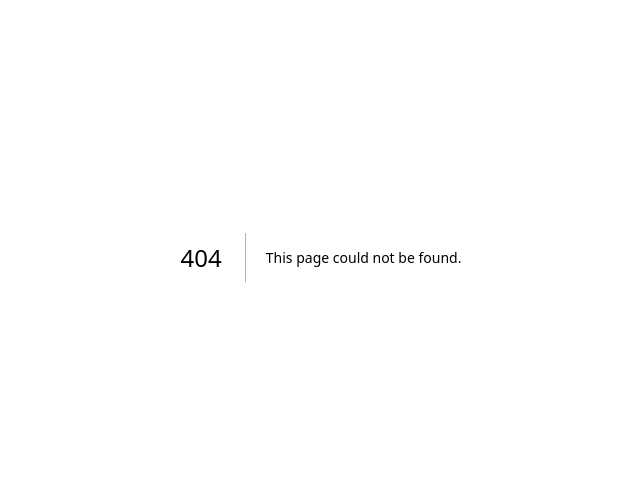
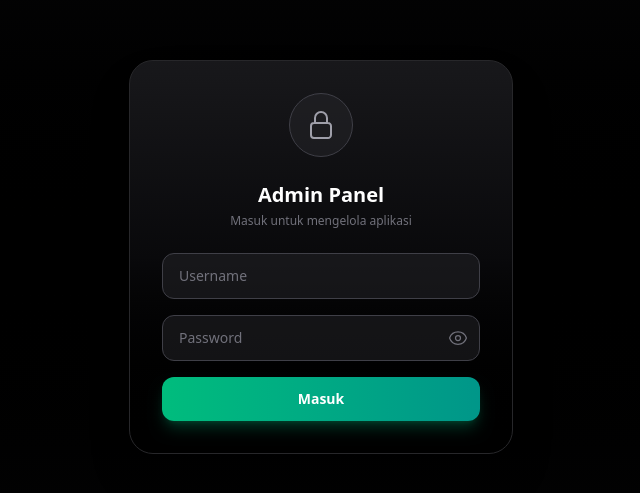
Before and after one commit to candraETH/threads, a Next.js app: page /admin in a window 1280 px wide. Before the commit this address had no page. Shown: the part 143-636 px from the top of the page, without its empty margins (319-959 px from the left). Built offline with nearby package versions, Linux system fonts and the light colour scheme.

Commit message:
Add admin login page at /admin

```diff
--- /dev/null
+++ b/src/app/admin/page.tsx
@@ -0,0 +1,163 @@
+"use client";
+
+import { useState } from "react";
+
+const ADMIN_USER = "pengelola";
+const ADMIN_PASS = "987654321";
+const AUTH_KEY = "taksir_admin_auth";
+
+export default function AdminPage() {
+  const [isAuthed, setIsAuthed] = useState(() => {
+    if (typeof window === "undefined") return false;
+    return localStorage.getItem(AUTH_KEY) === "1";
+  });
+  const [username, setUsername] = useState("");
+  const [password, setPassword] = useState("");
+  const [error, setError] = useState("");
+  const [showPass, setShowPass] = useState(false);
+
+  const handleLogin = (e: React.FormEvent) => {
+    e.preventDefault();
+    if (username === ADMIN_USER && password === ADMIN_PASS) {
+      localStorage.setItem(AUTH_KEY, "1");
+      setIsAuthed(true);
+      setError("");
+    } else {
+      setError("Username atau password salah.");
+    }
+  };
+
+  const handleLogout = () => {
+    localStorage.removeItem(AUTH_KEY);
+    setIsAuthed(false);
+    setUsername("");
+    setPassword("");
+  };
+
+  if (!isAuthed) {
+    return (
+      <div className="min-h-screen bg-gradient-to-b from-zinc-950 via-black to-zinc-950 flex items-center justify-center p-4">
+        <div className="w-full max-w-sm">
+          <div className="overflow-hidden rounded-3xl border border-zinc-800 bg-gradient-to-b from-zinc-900 via-zinc-950 to-black shadow-2xl">
+            <div className="p-8 text-center space-y-6">
+              {/* Icon */}
+              <div className="mx-auto flex h-16 w-16 items-center justify-center rounded-full border border-zinc-700 bg-zinc-800/50">
+                <svg className="h-8 w-8 text-zinc-400" fill="none" stroke="currentColor" strokeWidth="1.5" viewBox="0 0 24 24">
+                  <path strokeLinecap="round" strokeLinejoin="round" d="M16.5 10.5V6.75a4.5 4.5 0 1 0-9 0v3.75m-.75 11.25h10.5a2.25 2.25 0 0 0 2.25-2.25v-6.75a2.25 2.25 0 0 0-2.25-2.25H6.75a2.25 2.25 0 0 0-2.25 2.25v6.75a2.25 2.25 0 0 0 2.25 2.25Z" />
+                </svg>
+              </div>
+
+              <div className="space-y-1">
+                <h1 className="text-xl font-black text-white">Admin Panel</h1>
+                <p className="text-xs text-zinc-500">Masuk untuk mengelola aplikasi</p>
+              </div>
+
+              {/* Form */}
+              <form onSubmit={handleLogin} className="space-y-4">
+                <div>
+                  <input
+                    type="text"
+                    value={username}
+                    onChange={(e) => setUsername(e.target.value)}
+                    placeholder="Username"
+                    autoComplete="username"
+                    className="w-full px-4 py-3 bg-zinc-800/50 border border-zinc-700 rounded-xl text-white placeholder-zinc-500 focus:outline-none focus:ring-2 focus:ring-emerald-500 focus:border-transparent transition-all text-sm"
+                  />
+                </div>
+                <div className="relative">
+                  <input
+                    type={showPass ? "text" : "password"}
+                    value={password}
+                    onChange={(e) => setPassword(e.target.value)}
+                    placeholder="Password"
+                    autoComplete="current-password"
+                    className="w-full px-4 py-3 pr-12 bg-zinc-800/50 border border-zinc-700 rounded-xl text-white placeholder-zinc-500 focus:outline-none focus:ring-2 focus:ring-emerald-500 focus:border-transparent transition-all text-sm"
+                  />
+                  <button
+                    type="button"
+                    onClick={() => setShowPass(!showPass)}
+                    className="absolute right-3 top-1/2 -translate-y-1/2 text-zinc-500 hover:text-zinc-300 transition-colors"
+                  >
+                    {showPass ? (
+                      <svg className="h-5 w-5" fill="none" stroke="currentColor" strokeWidth="1.5" viewBox="0 0 24 24">
+                        <path strokeLinecap="round" strokeLinejoin="round" d="M3.98 8.223A10.477 10.477 0 0 0 1.934 12C3.226 16.338 7.244 19.5 12 19.5c.993 0 1.953-.138 2.863-.395M6.228 6.228A10.451 10.451 0 0 1 12 4.5c4.756 0 8.773 3.162 10.065 7.498a10.522 10.522 0 0 1-4.293 5.774M6.228 6.228 3 3m3.228 3.228 3.65 3.65m7.894 7.894L21 21m-3.228-3.228-3.65-3.65m0 0a3 3 0 1 0-4.243-4.243m4.242 4.242L9.88 9.88" />
+                      </svg>
+                    ) : (
+                      <svg className="h-5 w-5" fill="none" stroke="currentColor" strokeWidth="1.5" viewBox="0 0 24 24">
+                        <path strokeLinecap="round" strokeLinejoin="round" d="M2.036 12.322a1.012 1.012 0 0 1 0-.639C3.423 7.51 7.36 4.5 12 4.5c4.638 0 8.573 3.007 9.963 7.178.07.207.07.431 0 .639C20.577 16.49 16.64 19.5 12 19.5c-4.638 0-8.573-3.007-9.963-7.178Z" />
+                        <path strokeLinecap="round" strokeLinejoin="round" d="M15 12a3 3 0 1 1-6 0 3 3 0 0 1 6 0Z" />
+                      </svg>
+                    )}
+                  </button>
+                </div>
+
+                {error && (
+                  <p className="text-red-400 text-xs text-center">{error}</p>
+                )}
+
+                <button
+                  type="submit"
+                  className="w-full py-3 bg-gradient-to-r from-emerald-500 to-teal-600 text-white font-bold text-sm rounded-xl hover:from-emerald-400 hover:to-teal-500 transition-all shadow-lg shadow-emerald-500/25"
+                >
+                  Masuk
+                </button>
+              </form>
+            </div>
+          </div>
+        </div>
+      </div>
+    );
+  }
+
+  return (
+    <div className="min-h-screen bg-gradient-to-b from-zinc-950 via-black to-zinc-950 flex flex-col">
+      <header className="w-full py-6 px-4 border-b border-zinc-800">
+        <div className="max-w-2xl mx-auto flex items-center justify-between">
+          <div className="flex items-center gap-3">
+            <div className="flex h-10 w-10 items-center justify-center rounded-full border border-emerald-500/40 bg-emerald-500/10">
+              <svg className="h-5 w-5 text-emerald-400" fill="none" stroke="currentColor" strokeWidth="1.5" viewBox="0 0 24 24">
+                <path strokeLinecap="round" strokeLinejoin="round" d="M9.594 3.94c.09-.542.56-.94 1.11-.94h2.593c.55 0 1.02.398 1.11.94l.213 1.281c.063.374.313.686.645.87.074.04.147.083.22.127.325.196.72.257 1.075.124l1.217-.456a1.125 1.125 0 0 1 1.37.49l1.296 2.247a1.125 1.125 0 0 1-.26 1.431l-1.003.827c-.293.241-.438.613-.43.992a7.723 7.723 0 0 1 0 .255c-.008.378.137.75.43.991l1.004.827c.424.35.534.955.26 1.43l-1.298 2.247a1.125 1.125 0 0 1-1.369.491l-1.217-.456c-.355-.133-.75-.072-1.076.124a6.47 6.47 0 0 1-.22.128c-.331.183-.581.495-.644.869l-.213 1.281c-.09.543-.56.94-1.11.94h-2.594c-.55 0-1.019-.398-1.11-.94l-.213-1.281c-.062-.374-.312-.686-.644-.87a6.52 6.52 0 0 1-.22-.127c-.325-.196-.72-.257-1.076-.124l-1.217.456a1.125 1.125 0 0 1-1.369-.49l-1.297-2.247a1.125 1.125 0 0 1 .26-1.431l1.004-.827c.292-.24.437-.613.43-.991a6.932 6.932 0 0 1 0-.255c.007-.38-.138-.751-.43-.992l-1.004-.827a1.125 1.125 0 0 1-.26-1.43l1.297-2.247a1.125 1.125 0 0 1 1.37-.491l1.216.456c.356.133.751.072 1.076-.124.072-.044.146-.086.22-.128.332-.183.582-.495.644-.869l.214-1.28Z" />
+                <path strokeLinecap="round" strokeLinejoin="round" d="M15 12a3 3 0 1 1-6 0 3 3 0 0 1 6 0Z" />
+              </svg>
+            </div>
+            <h1 className="text-lg font-black text-white">Admin Panel</h1>
+          </div>
+          <button
+            onClick={handleLogout}
+            className="rounded-xl border border-zinc-700 bg-zinc-800 px-4 py-2 text-xs font-medium text-zinc-400 hover:bg-zinc-700 hover:text-zinc-300 transition-all"
+          >
+            Logout
+          </button>
+        </div>
+      </header>
+
+      <main className="flex-1 flex flex-col items-center px-4 py-12">
+        <div className="w-full max-w-2xl space-y-8">
+          {/* Welcome */}
+          <div className="text-center space-y-2">
+            <h2 className="text-2xl font-black text-white">Selamat Datang, Pengelola</h2>
+            <p className="text-sm text-zinc-400">Kelola aplikasi Taksir Threads dari sini.</p>
+          </div>
+
+          {/* Stats */}
+          <div className="grid grid-cols-2 gap-4">
+            <div className="rounded-2xl border border-zinc-800 bg-zinc-900/50 p-6 text-center space-y-2">
+              <p className="text-3xl font-black text-emerald-400">—</p>
+              <p className="text-xs text-zinc-500 uppercase tracking-wider">Total Taksir</p>
+            </div>
+            <div className="rounded-2xl border border-zinc-800 bg-zinc-900/50 p-6 text-center space-y-2">
+              <p className="text-3xl font-black text-emerald-400">—</p>
+              <p className="text-xs text-zinc-500 uppercase tracking-wider">Pengguna Hari Ini</p>
+            </div>
+          </div>
+
+          {/* Placeholder */}
+          <div className="rounded-2xl border border-dashed border-zinc-800 p-12 text-center space-y-3">
+            <p className="text-zinc-600 text-sm">Fitur admin akan segera hadir.</p>
+            <p className="text-zinc-700 text-xs">Analytics, user management, dan lainnya.</p>
+          </div>
+        </div>
+      </main>
+    </div>
+  );
+}
```
